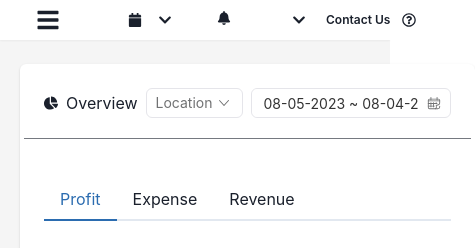
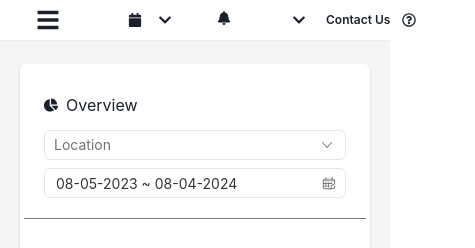
Before and after one commit to raunaq-sudo/starfish_dashboard, a React (Create React App) app: page /Dash in a window 390 px wide. Shown: the top 248 px of the page, 475 px wide, since content can reach past the window. Built offline with nearby package versions, Linux system fonts and the light colour scheme; no server answers.

Commit message:
Dashboard Page responsiveness set

```diff
--- a/src/components/widgets/dashboard/tabChart.jsx
+++ b/src/components/widgets/dashboard/tabChart.jsx
@@ -68,14 +68,14 @@ class TabChart extends Component {
   render() {
     return (
       <Card width={'100%'} p={1}>
-        <CardHeader height={{ base: '70px', md: '70px', lg: '70px' }}>
-          <Flex gap={2} height="100%">
+        <CardHeader height={{ base: '150px',sm:'100px', md: '70px', lg: '70px' }}>
+          <Flex gap={2} height="100%" direction={{ base: 'column',md:'row'}}>
             <Flex gap={2} alignItems={'center'} flex={1}>
               <Icon as={FaChartPie} />
               <Text fontSize={'md'}>Overview</Text>
             </Flex>
-            {/* <Flex gap={2}> */}
-            <Flex flex={1} width={'100%'}>
+            <Flex gap={2} direction={{ base: 'column',sm:'row'}}>
+            <Flex flex={1} minWidth={'150px'}>
               <LocationDropDown
                 locationValue={this.props.locationValue}
                 setLocation={this.props.setLocation}
@@ -87,7 +87,7 @@ class TabChart extends Component {
                 value={this.props.value}
               />
             </Flex>
-            {/* </Flex> */}
+            </Flex>
           </Flex>
         </CardHeader>
         <Divider mt={0} />
```
